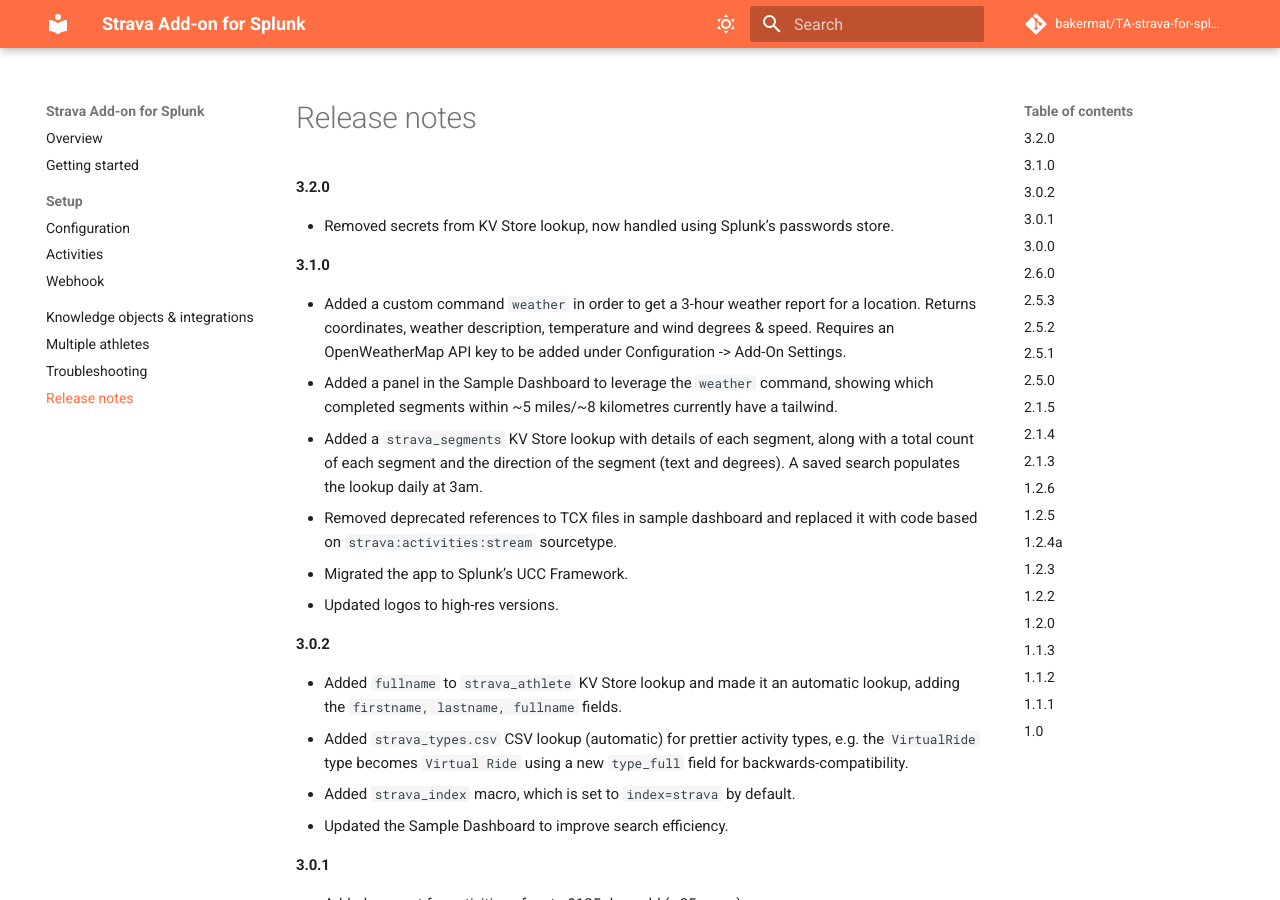
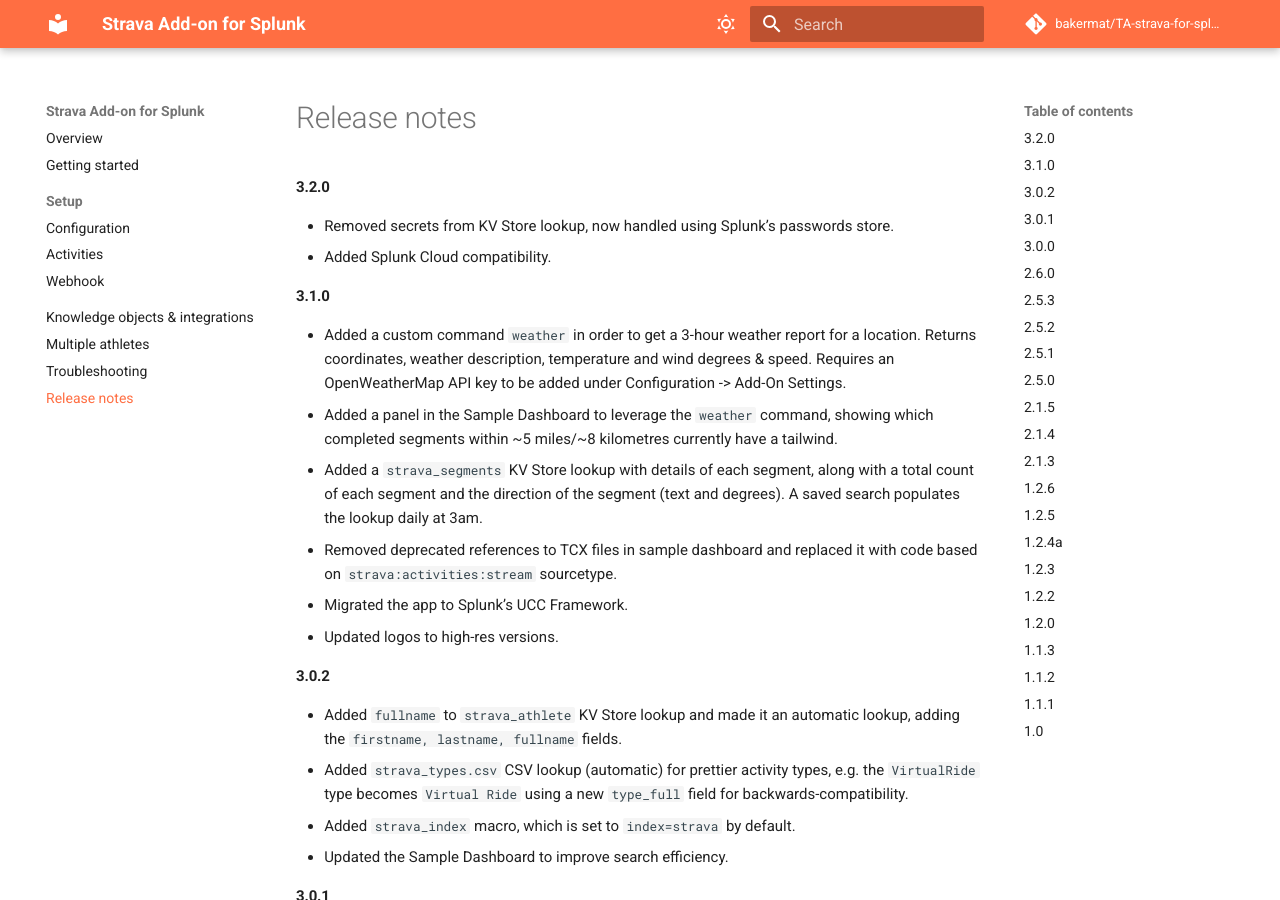
Before and after one commit to bakermat/TA-strava-for-splunk, an MkDocs documentation site: the page built from docs/release-notes.md, in a window 1280 px wide and 900 px high. Built offline with MkDocs 1.6.1 and Material for MkDocs 9.7.7, drawn with Linux system fonts in a browser that asks for light colours; comment, search, counter and statistics services are not loaded.

Commit message:
Updated release notes

```diff
--- a/docs/release-notes.md
+++ b/docs/release-notes.md
@@ -1,5 +1,6 @@
 #### 3.2.0
 - Removed secrets from KV Store lookup, now handled using Splunk's passwords store.
+- Added Splunk Cloud compatibility.
 
 #### 3.1.0
 - Added a custom command `weather` in order to get a 3-hour weather report for a location. Returns coordinates, weather description, temperature and wind degrees & speed. Requires an OpenWeatherMap API key to be added under Configuration -> Add-On Settings.
```
